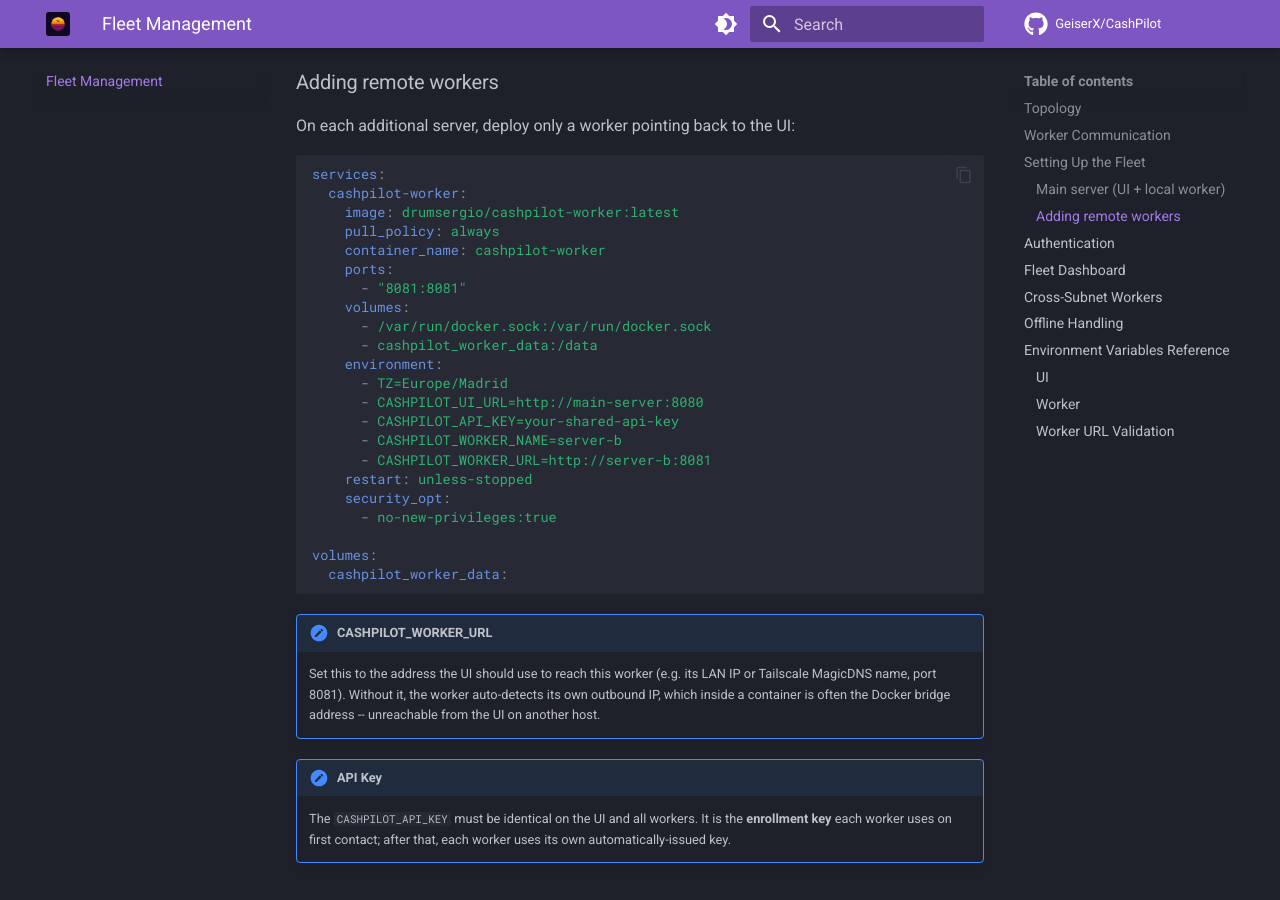
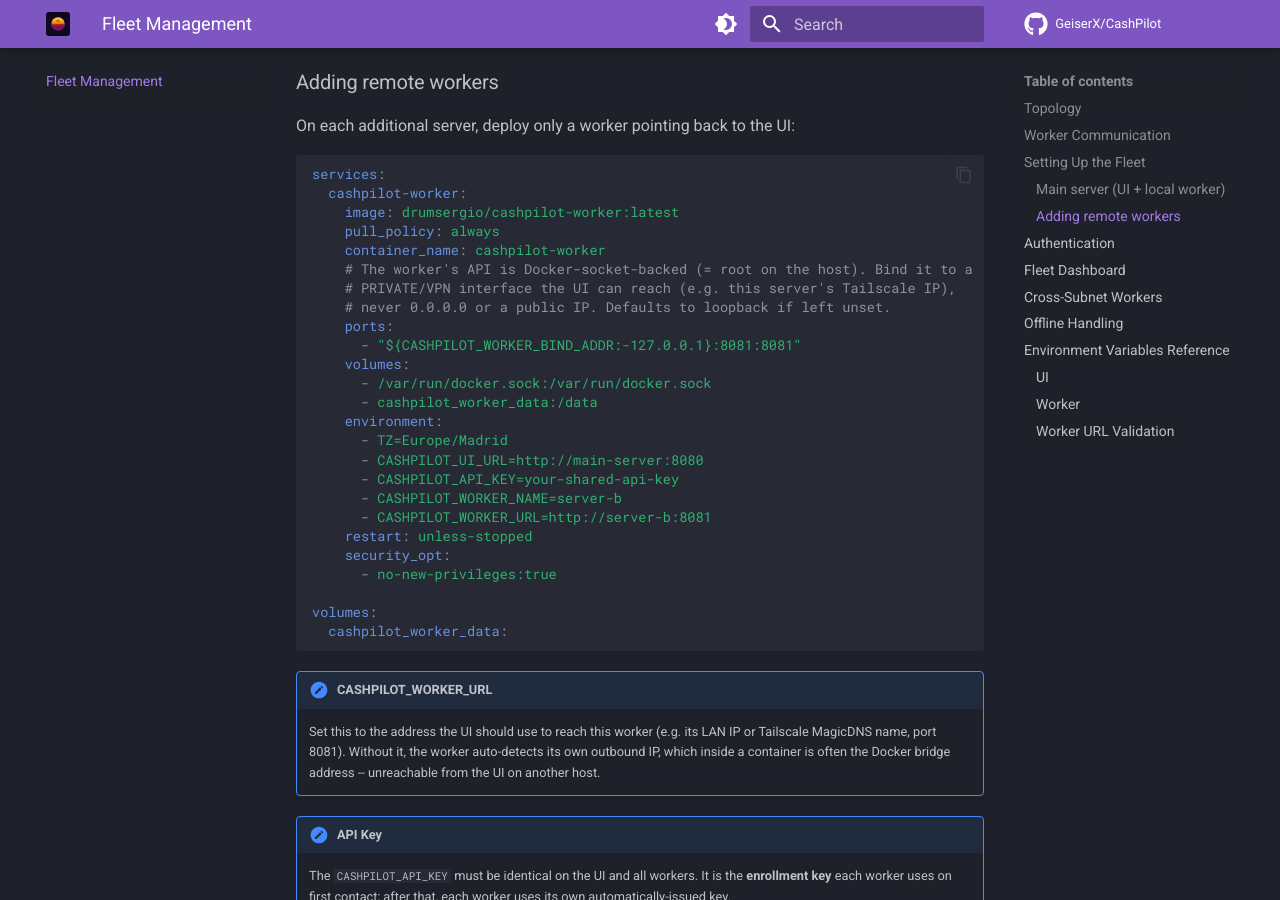
Before and after one commit to GeiserX/CashPilot, an MkDocs documentation site: the page built from docs/fleet.md, in a window 1280 px wide and 900 px high, scrolled down 1205 px. Built offline with MkDocs 1.6.1 and Material for MkDocs 9.7.7, drawn with Linux system fonts in a browser that asks for light colours; comment, search, counter and statistics services are not loaded.

Commit message:
fix(security): bind UI + Docker-socket worker to loopback by default (CashPilot-jia) (#107)
The compose files published the UI on 0.0.0.0:8080, and the fleet compose published
the Docker-socket worker on 0.0.0.0:8081 — the worker API can deploy/stop any
container (= root on the host), so public exposure is a host-RCE risk, and the docs
implied localhost. Reported by a user who deployed it.

- UI port -> ${CASHPILOT_BIND_ADDR:-127.0.0.1}:8080:8080 in all three composes
- fleet worker port -> ${CASHPILOT_WORKER_BIND_ADDR:-127.0.0.1}:8081:8081 (was
  0.0.0.0); the co-located UI reaches it over the compose network, so only a remote
  UI needs it published — then on a private/VPN interface, never public
- remote-worker example + fleet.md updated to bind a private/VPN interface
- README + getting-started: security note + the two new env vars documented
- validated with `docker compose config` (host_ip: 127.0.0.1 by default in all files)

Secure-by-default + opt-in exposure. Upgrade note in the changelog for anyone who
reached the dashboard over their LAN (set CASHPILOT_BIND_ADDR).

```diff
--- a/docker-compose.build.yml
+++ b/docker-compose.build.yml
@@ -14,8 +14,11 @@ services:
     build: .
     image: drumsergio/cashpilot:dev
     container_name: cashpilot-ui
+    # Loopback by default (the UI can command the Docker-socket worker). Set
+    # CASHPILOT_BIND_ADDR to a specific interface to reach it from another machine,
+    # or 0.0.0.0 to publish on all interfaces (prefer a reverse proxy with auth).
     ports:
-      - "8080:8080"
+      - "${CASHPILOT_BIND_ADDR:-127.0.0.1}:8080:8080"
     volumes:
       - cashpilot_data:/data
       - cashpilot_fleet:/fleet
--- a/docs/fleet.md
+++ b/docs/fleet.md
@@ -54,8 +54,11 @@ services:
     image: drumsergio/cashpilot-worker:latest
     pull_policy: always
     container_name: cashpilot-worker
+    # The worker's API is Docker-socket-backed (= root on the host). Bind it to a
+    # PRIVATE/VPN interface the UI can reach (e.g. this server's Tailscale IP),
+    # never 0.0.0.0 or a public IP. Defaults to loopback if left unset.
     ports:
-      - "8081:8081"
+      - "${CASHPILOT_WORKER_BIND_ADDR:-127.0.0.1}:8081:8081"
     volumes:
       - /var/run/docker.sock:/var/run/docker.sock
       - cashpilot_worker_data:/data
```
Also changed, not shown: CHANGELOG.md (+1 -0 lines), README.md (+5 -1 lines), docker-compose.fleet.yml (+18 -3 lines), docker-compose.yml (+6 -1 lines), docs/getting-started.md (+3 -1 lines).
